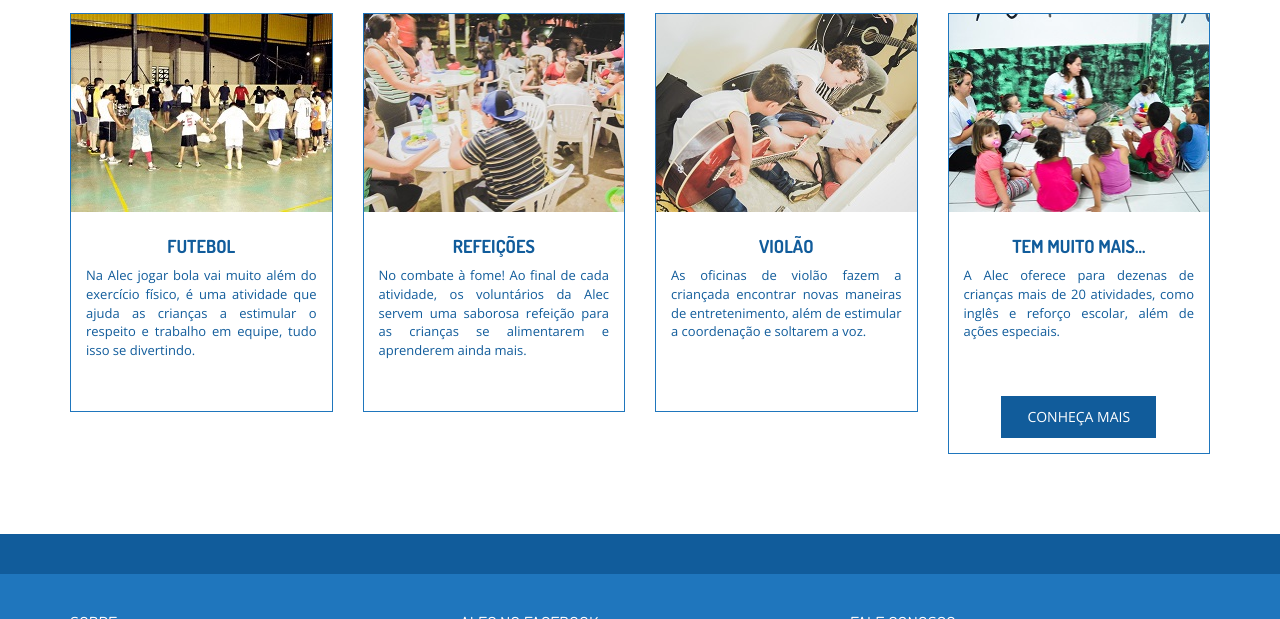
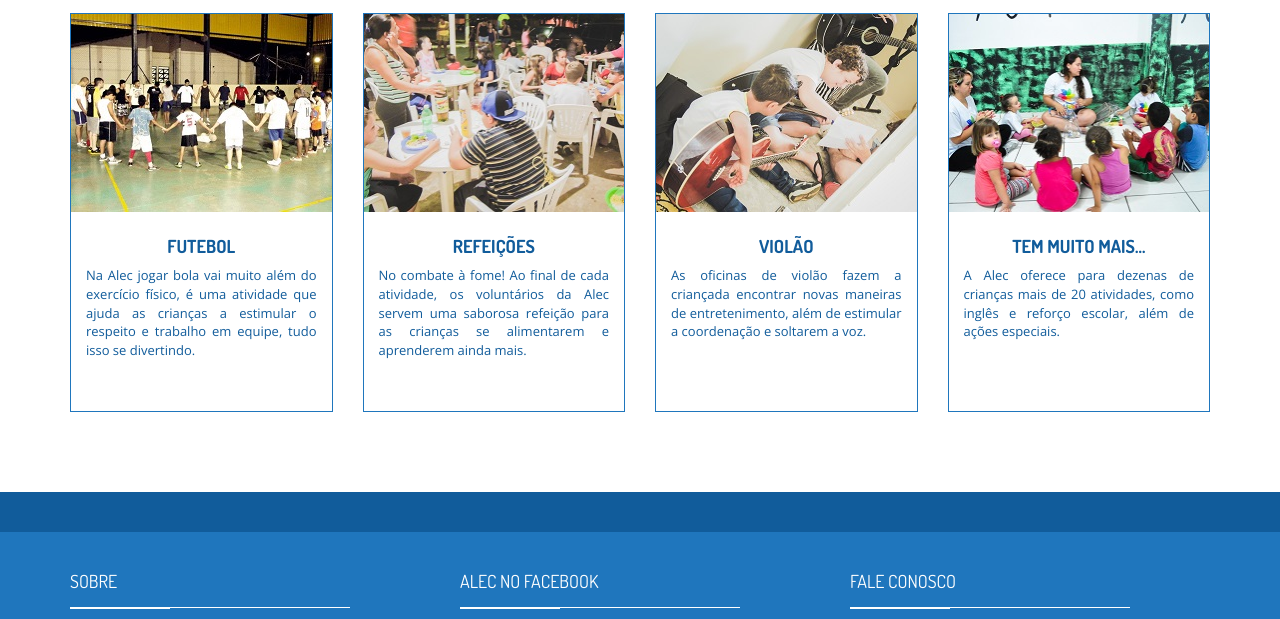
Before and after one commit to eusoualec/eusoualec.github.io, a Jekyll site: the page built from causes.html, in a window 1280 px wide and 900 px high, scrolled down 828 px, cut to the strip 0-619 px from the top of the window. Built offline with Jekyll 4.4.1, drawn with Linux system fonts in a browser that asks for light colours; nearby versions of some CDN libraries.

Commit message:
Removido botão atividades

```diff
--- a/causes.html
+++ b/causes.html
@@ -154,11 +154,6 @@ page-description: Hoje a Alec conta com mais de 20 atividades, todos os dias, pa
 		                            A Alec oferece para dezenas de crianças mais de 20 atividades, como inglês e reforço escolar, além de ações especiais.
 		                        </div>
 
-		                        <div class="btn-holder text-center">
-
-		                          <a href="#" class="btn btn-primary" data-toggle="modal" data-target="#donateModal"> CONHEÇA MAIS</a>
-
-		                        </div>
 
 
 
```
